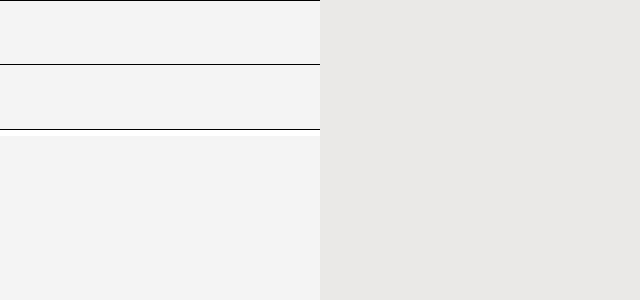
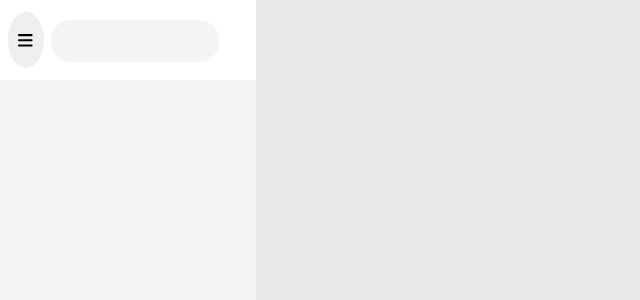
Before and after one commit to koryun23/chat-application-frontend, a React (Create React App) app: page /home in a window 1280 px wide. Shown: the top 300 px of the page, without its empty margins (0-640 px from the left). Built offline with nearby package versions, Linux system fonts and the light colour scheme; sample sign-in values are in the browser's storage; the HTML template or start-up script is replaced by a standard one.

Commit message:
making minor changes into the home page view

```diff
--- a/package.json
+++ b/package.json
@@ -3,6 +3,9 @@
   "version": "0.1.0",
   "private": true,
   "dependencies": {
+    "@fortawesome/fontawesome-svg-core": "^6.3.0",
+    "@fortawesome/free-solid-svg-icons": "^6.3.0",
+    "@fortawesome/react-fontawesome": "^0.2.0",
     "@testing-library/jest-dom": "^5.16.5",
     "@testing-library/react": "^13.4.0",
     "@testing-library/user-event": "^13.5.0",
--- a/src/css/home/HomePage.css
+++ b/src/css/home/HomePage.css
@@ -10,39 +10,74 @@
     left: 0;
     top: 0;
     bottom: 0;
-    width: 25%;
+    width: 20%;
     background-color: white;
 }
 
 .commands {
-    background-color: rgb(244, 244, 244);
     width: 100%;
-    height: 8%;
+    height: 10%;
     position: absolute;
     top: 0;
     left: 0;
     right: 0;
-    display: block;
-    border-top: 1px solid black;
+}
+
+.menu {
+    float: left;
+    height: 100%;
+    width: 20%;
+    position: absolute;
+    top: 0;
+    bottom: 0;
+    left: 0;
 }
 
 .search-bar {
-    background-color: rgb(244, 244, 244);
-    width: 100%;
-    height: 8%;
+    float: left;
     position: absolute;
+    top: 0;
+    bottom: 0;
+    right: 0;
+    width: 80%;
+    height: 100%;
+}
+
+.menu-button {
+    position: absolute;
+    top: 15%;
+    bottom: 15%;
+    left: 15%;
+    right: 15%;
+    border: 2px solid transparent;
+    border-radius: 100%;
+    height: 70%;
+    width: 70%;
+}
+
+.menu-button:active {
+    background-color:rgb(232, 232, 232)
+}
+
+.search-input {
+    position: absolute;
+    top: 25%;
+    bottom: 25%;
     left: 0;
     right: 0;
-    top: 8%;
-    display: block;
-    border-top: 1px solid black;
-    border-bottom: 1px solid black;
+    border: 0ch;
+    border-radius: 20px;
+    background-color: rgb(244, 244, 244);
+    float: left;
+    width: 80%;
+    height: 50%;
 }
+
 
 .chats {
     background-color: rgb(244, 244, 244);
     width: 100%;
-    height: 83%;
+    height: 90%;
     position: absolute;
     left: 0;
     right: 0;
--- a/src/pages/home/HomePage.js
+++ b/src/pages/home/HomePage.js
@@ -1,8 +1,11 @@
 import React from "react";
 import "../../css/home/HomePage.css";
-
+import { faLineChart, faNavicon, faPlus, faSearch } from "@fortawesome/free-solid-svg-icons";
+import { FontAwesomeIcon } from "@fortawesome/react-fontawesome";
+import { useState } from "react";
 export default function HomePage(props) {
 
+    const [colorClass, setColorClass] = useState("not-clicked-menu-button-color");
     const onLogOut = () => {
         localStorage.clear();
     }
@@ -11,11 +14,17 @@ export default function HomePage(props) {
         <div className="main">
             <div className="sidebar">
                 <div className="commands">
+                    <div className="menu">
+                        <button className="menu-button">
+                            <FontAwesomeIcon icon={faNavicon} size="lg"/>
+                        </button>
+                    </div>
+                    <div className="search-bar">
+                        <input type="text"
+                               className="search-input"/>
+                    </div>
+                </div>
 
-                </div>
-                <div className="search-bar">
-
-                </div>
                 <div className="chats">
 
                 </div>
```
Also changed, not shown: 1 other file (tests, documents, lock files or other folders).
